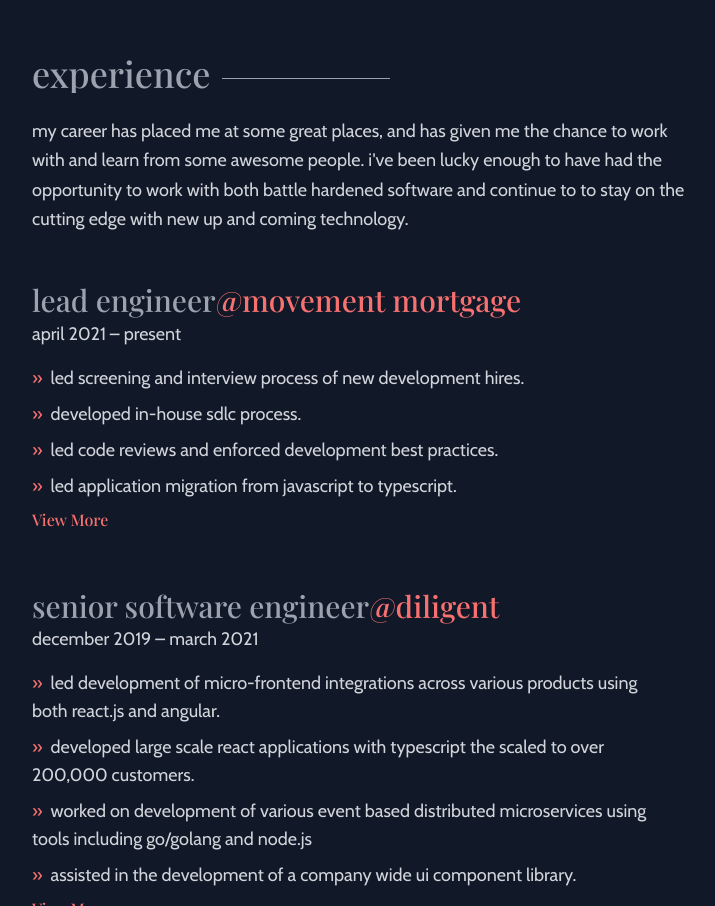
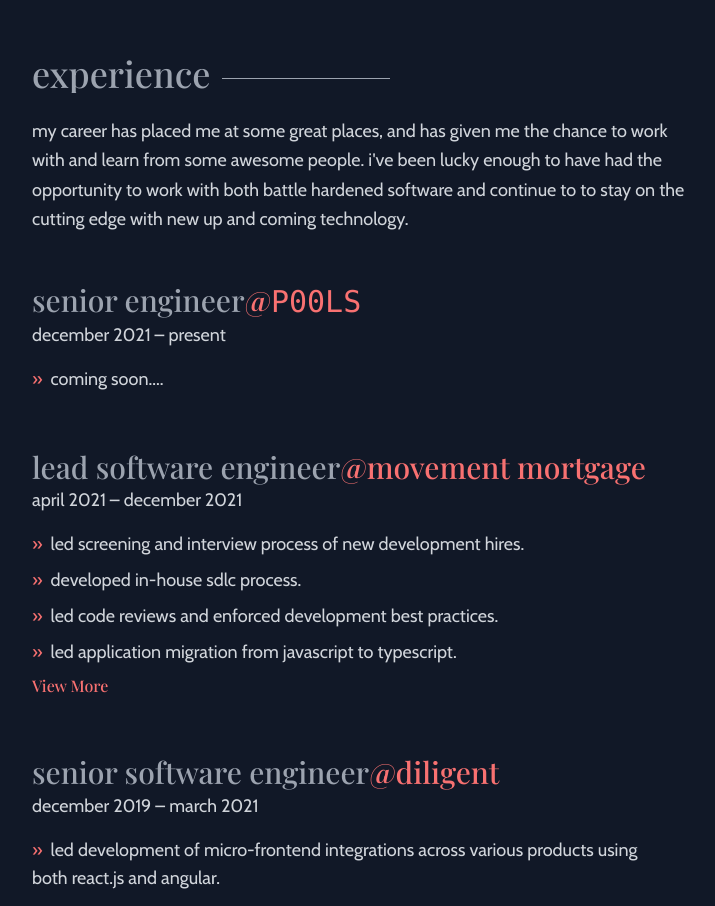
Before and after one commit to Afreda323/antfreda.com, a Gatsby site: page / in a window 1280 px wide. Shown: the part 1595-2501 px from the top of the page, without its empty margins (112-827 px from the left). Built offline with nearby package versions, Linux system fonts and the light colour scheme; Gatsby itself is replaced by a stand-in of ours.

Commit message:
add new job

```diff
--- a/src/components/Job.js
+++ b/src/components/Job.js
@@ -27,7 +27,12 @@ export default function Job(props) {
           rel="noopener noreferrer"
           href={props.company.website}
         >
-          @{props.company.name}
+          @
+          {props.company.name === "P00LS" ? (
+            <span className="font-mono uppercase">{props.company.name}</span>
+          ) : (
+            props.company.name
+          )}
         </a>
       </h2>
       <p className="sm:text-lg mb-4">
--- a/src/css/index.css
+++ b/src/css/index.css
@@ -12,7 +12,7 @@
 }
 
 body::-webkit-scrollbar {
-  width: .5em;
+  width: 0.5em;
 }
 
 body::-webkit-scrollbar-track {
--- a/src/data.json
+++ b/src/data.json
@@ -10,13 +10,23 @@
   ],
   "jobs": [
     {
-      "title": "Lead Engineer",
+      "title": "Senior Engineer",
+      "company": {
+        "name": "P00LS",
+        "website": "https://p00ls.io"
+      },
+      "start": "December 2021",
+      "end": "Present",
+      "achievements": ["coming soon...."]
+    },
+    {
+      "title": "Lead Software Engineer",
       "company": {
         "name": "Movement Mortgage",
         "website": "https://movement.com"
       },
       "start": "April 2021",
-      "end": "Present",
+      "end": "December 2021",
       "achievements": [
         "Led screening and interview process of new development hires.",
         "Developed in-house SDLC process.",
--- a/src/pages/index.js
+++ b/src/pages/index.js
@@ -25,7 +25,7 @@ const IndexPage = () => {
               <span>{data.jobs[0].title}</span>
               <a
                 tabIndex={0}
-                className="text-red-600 dark:text-red-400"
+                className="text-red-600 dark:text-red-400 uppercase font-mono"
                 target="_blank"
                 rel="noopener noreferrer"
                 href={data.jobs[0].company.website}
```
Also changed, not shown: 1 other file.
